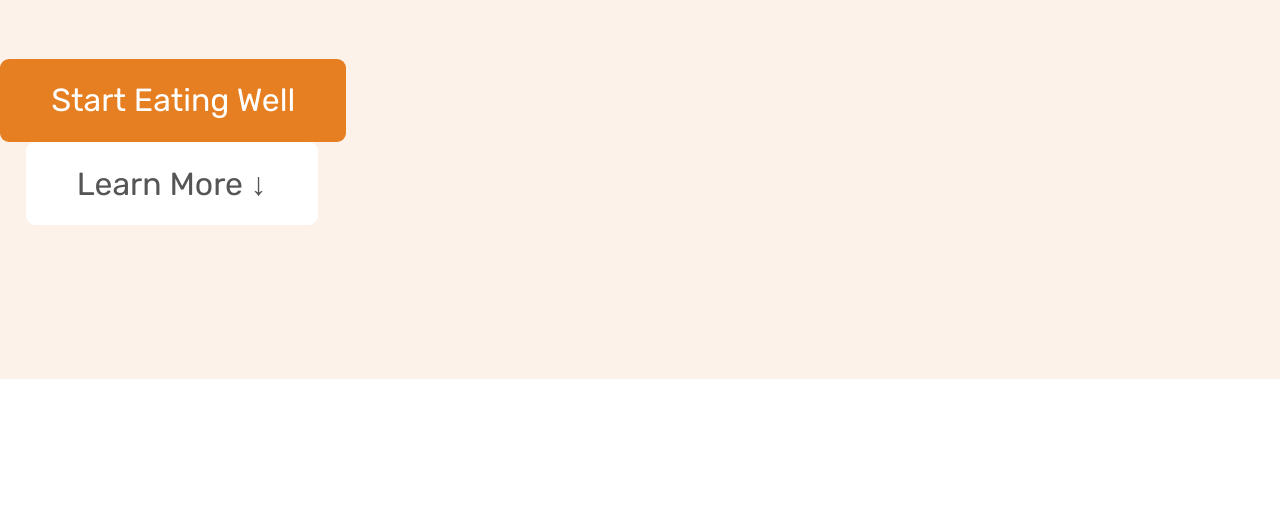
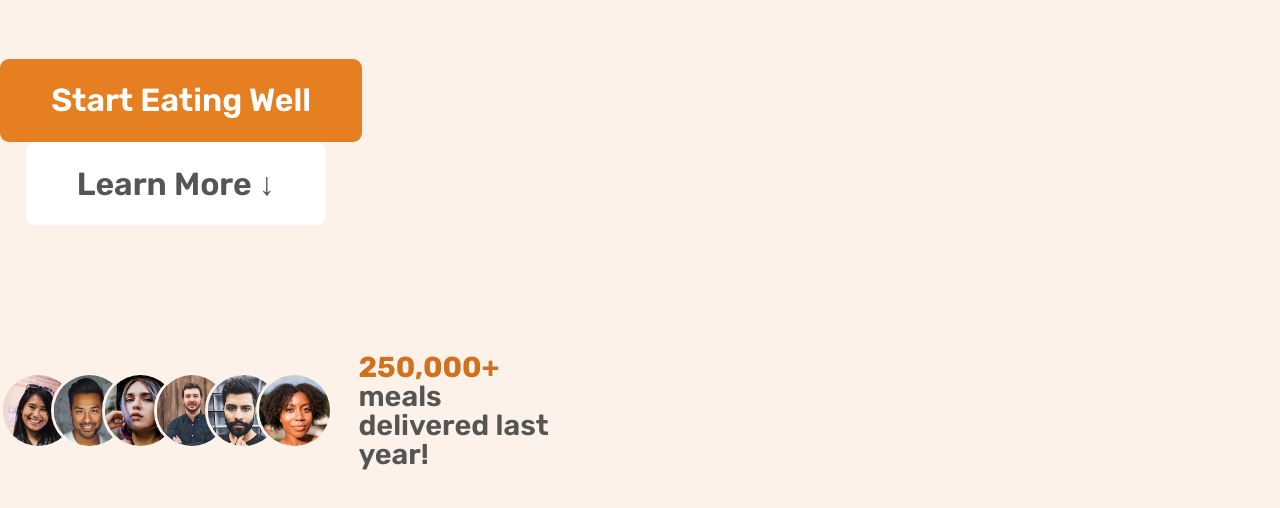
Before and after one commit to sathiyapriyan-cj/Omni-Food-Landing-Page, a plain HTML site: page index.html in a window 1280 px wide. Shown: the part 1054-1562 px from the top of the page. Before the commit the page ends 1433 px from the top, so only its background shows below. Drawn offline with Linux system fonts and the light colour scheme.

Commit message:
hero added

```diff
--- a/css/style.css
+++ b/css/style.css
@@ -18,7 +18,7 @@ Default : 1
 Primary Colour -#e67e22
 
 Tints ( Lighter Version )   -  #fdf2e9
-Shades ( Darker Version ) -
+Shades ( Darker Version ) - #cf711f
 Accents ( Contrast Colour ) -
 Grey - #555 , #333
 
@@ -104,6 +104,7 @@ Note: Before you are goiung to build a layout just think which one is easier
   display: inline-block;
   text-decoration: none;
   font-size: 2rem;
+  font-weight: 600;
   padding: 1.6rem 3.2rem;
   border-radius: 9px;
   /* Come to original state */
@@ -141,3 +142,35 @@ Note: Before you are goiung to build a layout just think which one is easier
 .margin-right-sm {
   margin-left: 1.6rem !important ;
 }
+
+/* Delivered - Meals */
+
+.delivered-meals {
+  display: flex;
+  gap: 1.6rem;
+  align-items: center;
+  margin-top: 8rem;
+}
+.delivered-imgs {
+  display: flex;
+}
+.delivered-imgs img {
+  height: 4.8rem;
+  width: 4.8rem;
+  border-radius: 50%;
+  margin-right: -1.6rem;
+  border: 3px solid #fdf2e9;
+}
+
+.delivered-imgs img:last-child {
+  margin: 0;
+}
+
+.delivered-text {
+  font-size: 1.8rem;
+  font-weight: 600;
+}
+.delivered-text span {
+  color: #cf711f;
+  font-weight: 700;
+}
--- a/index.html
+++ b/index.html
@@ -26,12 +26,25 @@
             healthy again. Tailored to your personal tastes and nutritional
             needs. We delivered 250,000+ meals last year!
           </p>
+
           <!-- Main link of the call action  -->
-
           <a href="#" class="btn btn-full">Start Eating Well</a>
           <a href="#" class="btn btn-outline margin-right-sm"
             >Learn More &downarrow;</a
           >
+          <div class="delivered-meals">
+            <div class="delivered-imgs">
+              <img src="/img/customers/customer-1.jpg" alt="Customer Photo" />
+              <img src="/img/customers/customer-2.jpg" alt="Customer Photo" />
+              <img src="/img/customers/customer-3.jpg" alt="Customer Photo" />
+              <img src="/img/customers/customer-4.jpg" alt="Customer Photo" />
+              <img src="/img/customers/customer-5.jpg" alt="Customer Photo" />
+              <img src="/img/customers/customer-6.jpg" alt="Customer Photo" />
+            </div>
+            <p class="delivered-text">
+              <span>250,000+</span> meals delivered last year!
+            </p>
+          </div>
         </div>
         <div class="hero-img-box">
           <img
```
